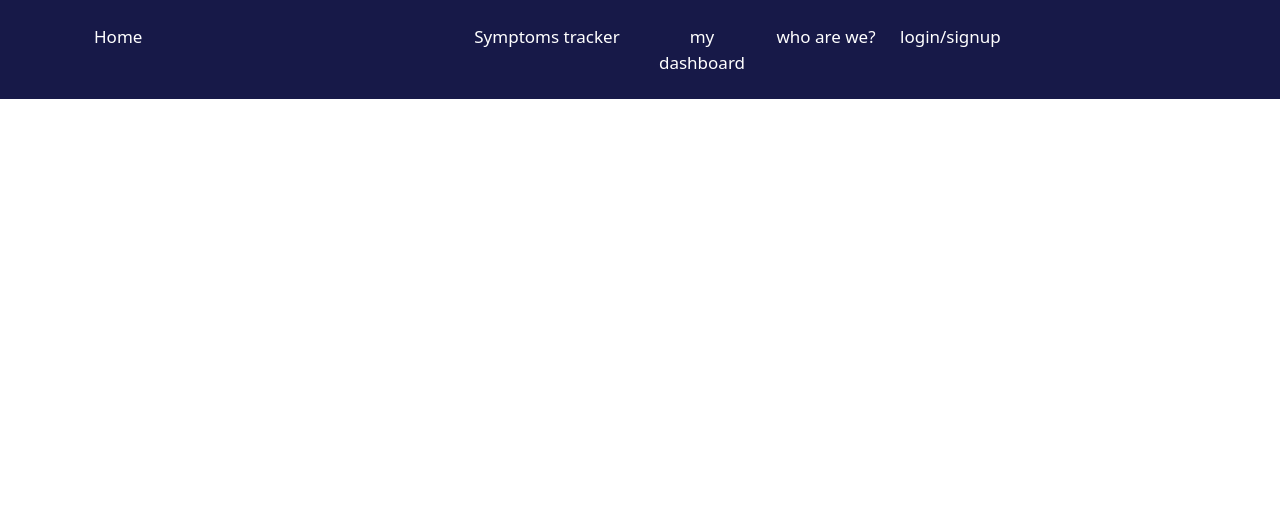
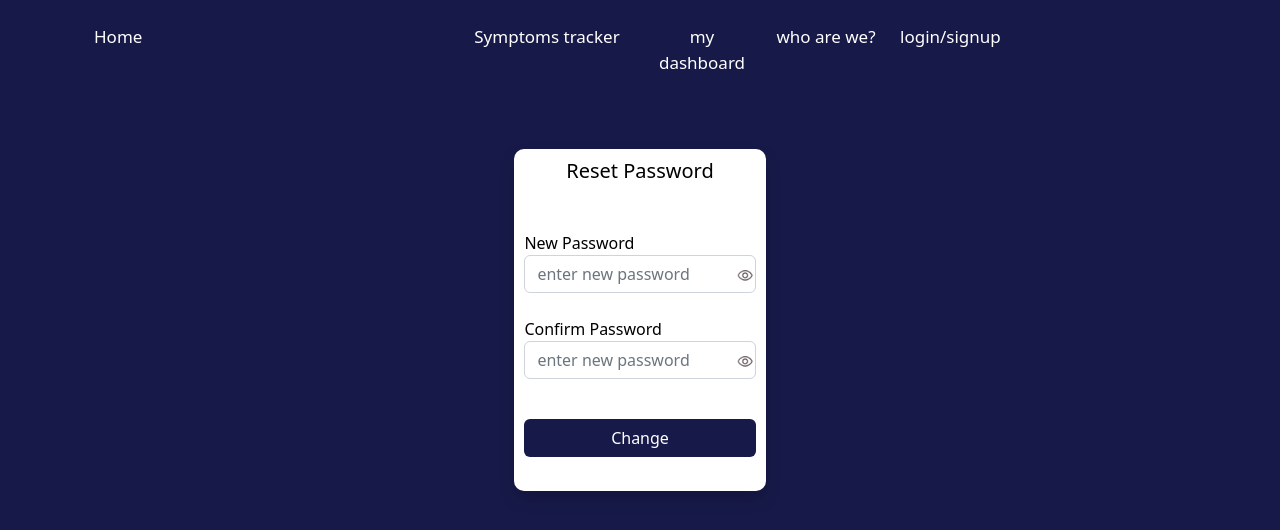
Before and after one commit to khizersh/corona-app, a React (Create React App) app: page /token in a window 1280 px wide. Shown: the top 530 px of the page. Built offline with nearby package versions, Linux system fonts and the light colour scheme.

Commit message:
forget password

```diff
--- a/src/assets/css/common.css
+++ b/src/assets/css/common.css
@@ -9,7 +9,7 @@ h3,
 h4,
 a,
 li {
-  color: white  !important;
+  color: white !important;
 }
 
 .cursor-pointer:hover {
@@ -29,8 +29,8 @@ li {
   color: #171948 !important;
 }
 
-.black-text{
-  color: black  !important;
+.black-text {
+  color: black !important;
 }
 
 .eye-icon {
@@ -128,3 +128,15 @@ li {
 .text-green {
   color: #00f09a !important;
 }
+
+.margin-center {
+  padding-top: 15%;
+}
+
+.reset-password {
+  width: 20%;
+  margin: 0 auto;
+  background-color: white;
+  padding: 10px;
+  border-radius: 10px;
+}
--- a/src/component/DashboardLayout.js
+++ b/src/component/DashboardLayout.js
@@ -82,7 +82,7 @@ export const DashboardLayout = (props) => {
               localStorage.setItem("user", JSON.stringify(data.data));
               swal("Success!", "Password reset successfully!", "success").then(
                 (m) => {
-                  router.push("/dashboard/stock-finder");
+                  router.push("/");
                 }
               );
             } else if (data && data.status == "9999") {
--- a/src/index.js
+++ b/src/index.js
@@ -14,6 +14,7 @@ import Signin from "./pages/Signin";
 import UserList from "./pages/dashboard/UserList";
 import CustomCalender from "./pages/dashboard/CustomCalender";
 import { GoogleOAuthProvider } from "@react-oauth/google";
+import Token from "./pages/Token";
 // import "./assets/css/"
 
 const root = ReactDOM.createRoot(document.getElementById("root"));
@@ -27,6 +28,11 @@ root.render(
             path="/tracker"
             exact
             render={(props) => <Tracker {...props} />}
+          />
+          <Route
+            path="/token"
+            exact
+            render={(props) => <Token {...props} />}
           />
           <Route
             path="/signup"
--- a/src/pages/Signin.js
+++ b/src/pages/Signin.js
@@ -34,7 +34,7 @@ const Signin = () => {
       if (data && data.status == "0000") {
         localStorage.setItem("user", JSON.stringify(data.data));
         swal("Success!", "User login successfully!", "success").then((m) => {
-          window.location.replace("/")
+          window.location.replace("/");
         });
       } else if (data && data.status == "9999") {
         swal("Error!", data.message, ERROR_IMAGE);
@@ -67,12 +67,34 @@ const Signin = () => {
     if (data && data.status == "0000") {
       localStorage.setItem("user", JSON.stringify(data.data));
       swal("Success!", "User signin successfully!", "success").then((m) => {
-        window.location.replace("/")
+        window.location.replace("/");
       });
     } else if (data && data.status == "9999") {
       swal("Error!", data.message, ERROR_IMAGE);
     } else {
       swal("Error!", "Something went wrong!", ERROR_IMAGE);
+    }
+  };
+
+  const onClickForget = async () => {
+    if (user.email && user.email.includes("@")) {
+      const response = await fetch(BASE_URL + "/token/forget", {
+        method: "POST",
+        body: JSON.stringify({ email: user.email }),
+        headers: {
+          "Content-type": "application/json; charset=UTF-8",
+        },
+      });
+      const data = await response.json();
+      if (data && data.status == "0000") {
+        swal("Success!", "Email send successfully!", "success");
+      } else if (data && data.status == "9999") {
+        swal("Error!", data.message, ERROR_IMAGE);
+      } else {
+        swal("Error!", "Something went wrong!", ERROR_IMAGE);
+      }
+    } else {
+      swal("Error!", "Email not valid!", ERROR_IMAGE);
     }
   };
   return (
@@ -151,6 +173,9 @@ const Signin = () => {
                   Don't have an account?{" "}
                   <a href="/signup" className="text-black">
                     Sign up
+                  </a>{" | "}
+                  <a onClick={onClickForget} className="cursor-pointer text-black">
+                    Forget Password?
                   </a>{" "}
                 </p>
               </div>
--- /dev/null
+++ b/src/pages/Token.js
@@ -0,0 +1,172 @@
+import React, { useEffect, useState } from "react";
+import { useHistory, useLocation } from "react-router-dom";
+import swal from "sweetalert";
+import { BASE_URL, ERROR_IMAGE } from "../service/utility";
+
+const Token = () => {
+  const router = useHistory();
+  const [tokenVerified, setTokenVerified] = useState(true);
+  const [changeUser, setChangeUser] = useState({
+    email: "",
+    password: "",
+    newPassword: "",
+    confirmPassword: "",
+  });
+  const [email, setEmail] = useState("");
+  const [showPassword, setShowPassword] = useState(false);
+  const [showNewPassword, setShowNewPassword] = useState(false);
+  const [showConfirmPassword, setShowConfirmPassword] = useState(false);
+
+  function useQuery() {
+    const { search } = useLocation();
+    return React.useMemo(() => new URLSearchParams(search), [search]);
+  }
+  let query = useQuery();
+
+  useEffect(() => {
+    let token = query.get("token");
+    if (token) {
+      verifyToken(token);
+    }
+    let email = localStorage.getItem("user-email");
+    console.log("user-email ", email);
+  }, [query.get("token")]);
+
+  const onChange = (e) => {
+    setChangeUser({ ...changeUser, [e.target.name]: e.target.value });
+  };
+
+  const verifyToken = async (token) => {
+    const response = await fetch(BASE_URL + "/token/validate", {
+      method: "POST",
+      body: JSON.stringify({ token }),
+      headers: {
+        "Content-type": "application/json; charset=UTF-8",
+      },
+    });
+    const data = await response.json();
+    if (data && data.status == "0000") {
+      setTokenVerified(true);
+      localStorage.setItem("user-email", data.data.email);
+      setEmail(data.data.email);
+    } else if (data && data.status == "9999") {
+      swal("Error!", data.message, ERROR_IMAGE).then((m) => {
+        router.push("/signin");
+      });
+    } else {
+      swal("Error!", "Something went wrong!", ERROR_IMAGE).then((m) => {
+        router.push("/signin");
+      });
+    }
+  };
+
+  const onClickChangePassword = () => {
+    const localEmail = JSON.parse(localStorage.getItem("user"));
+
+    if (changeUser.newPassword == changeUser.confirmPassword) {
+      let request = {
+        email: email ? email : JSON.parse(localStorage.getItem("user")),
+        password: changeUser.newPassword,
+      };
+      fetch(BASE_URL + "/user/reset", {
+        method: "POST",
+        body: JSON.stringify(request),
+        headers: {
+          "Content-type": "application/json; charset=UTF-8",
+        },
+      })
+        .then((response) => response.json())
+        .then((data) => {
+          if (data && data.status == "0000") {
+            localStorage.setItem("user", JSON.stringify(data.data));
+            swal("Success!", "Password reset successfully!", "success").then(
+              (m) => {
+                router.push("/");
+              }
+            );
+          } else if (data && data.status == "9999") {
+            swal("Error!", data.message, ERROR_IMAGE);
+          } else {
+            swal("Error!", "Something went wrong!", ERROR_IMAGE);
+          }
+        });
+    } else {
+      swal("Oops!", "Password not matched.", ERROR_IMAGE);
+    }
+  };
+
+  return (
+    <div className="container-fluid min-height min-height-100 ">
+      <div className="row">
+        <div className="col-12 ">
+          {tokenVerified ? (
+            <div className="reset-password shadow">
+              <h5 className="modal-heading  text-black text-center weight-500 mb-5">
+                Reset Password
+              </h5>
+              <div>
+                <div className="form-group mt-3">
+                  <div class="form-group m-0">
+                    <p className="text-black m-0">New Password</p>
+                    <input
+                      type={`${showNewPassword ? "text" : "password"}`}
+                      name="newPassword"
+                      className="form-control"
+                      onChange={(e) => onChange(e)}
+                      id="your_pass"
+                      placeholder="enter new password"
+                    />
+                    <img
+                      onClick={() => setShowNewPassword(!showNewPassword)}
+                      className="eye-icon cursor-pointer"
+                      src={require(`../assets/img/${
+                        showNewPassword ? "hide" : "eye"
+                      }.png`)}
+                      width="16px"
+                      alt="sing up image"
+                    />
+                  </div>
+                  <div class="form-group m-0">
+                    <p className="text-black m-0">Confirm Password</p>
+                    <input
+                      type={`${showConfirmPassword ? "text" : "password"}`}
+                      name="confirmPassword"
+                      className="form-control"
+                      onChange={(e) => onChange(e)}
+                      id="your_pass"
+                      placeholder="enter new password"
+                    />
+                    <img
+                      onClick={() =>
+                        setShowConfirmPassword(!showConfirmPassword)
+                      }
+                      className="eye-icon cursor-pointer"
+                      src={require(`../assets/img/${
+                        showConfirmPassword ? "hide" : "eye"
+                      }.png`)}
+                      width="16px"
+                      alt="sing up image"
+                    />
+                  </div>
+                  <div className="form-group mt-3">
+                    <button
+                      type="button"
+                      class="btn purple-bg text-white w-100 mb-2"
+                      onClick={onClickChangePassword}
+                    >
+                      Change
+                    </button>
+                  </div>
+                </div>
+              </div>
+            </div>
+          ) : (
+            <h3 className="text-white">Authenticating Please Wait...</h3>
+          )}
+        </div>
+      </div>
+    </div>
+  );
+};
+
+export default Token;
```
